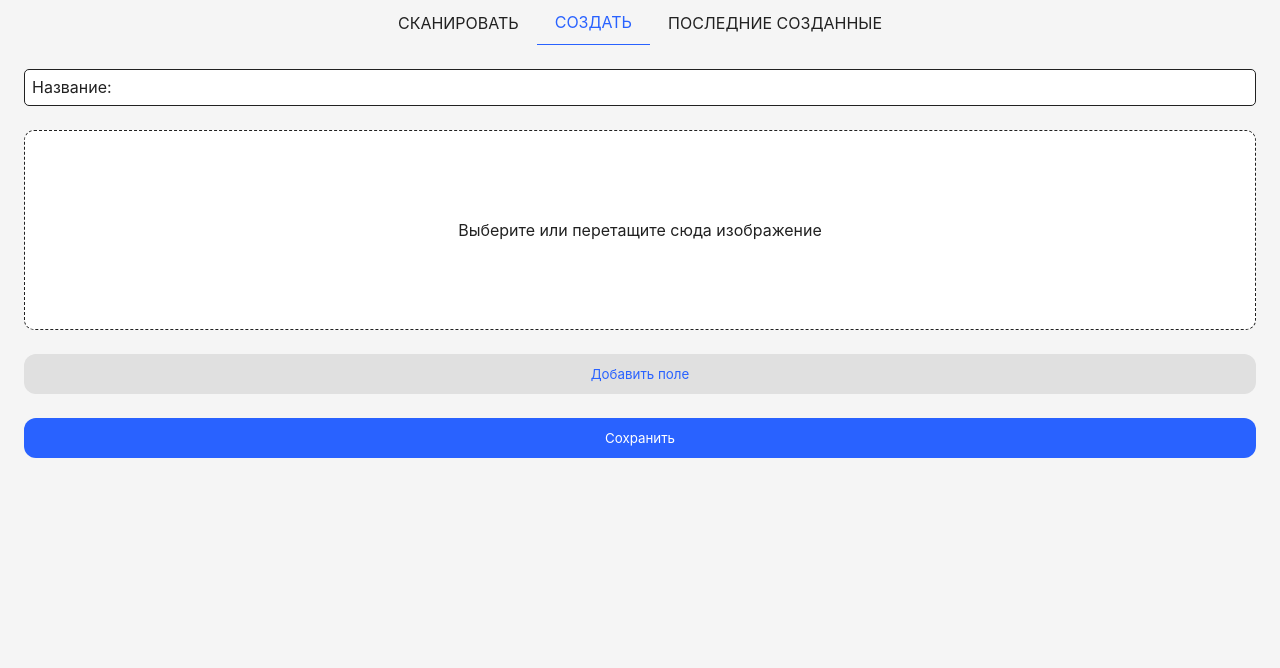
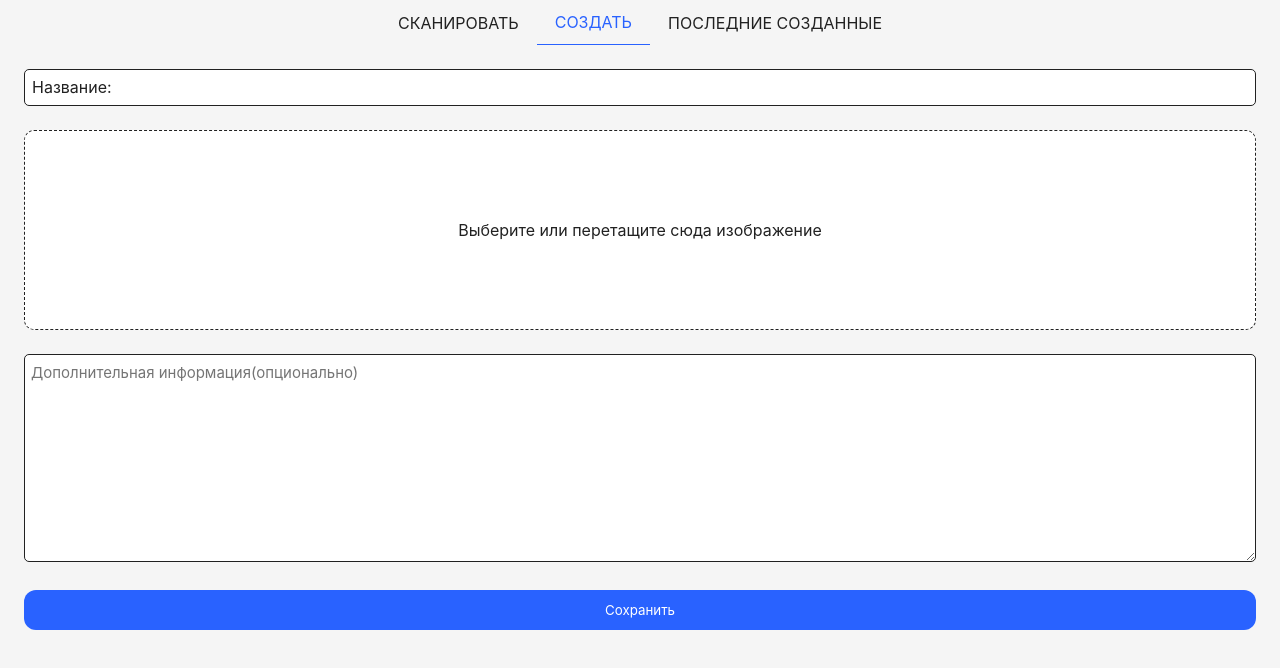
Before and after one commit to dilserg/dilserg.github.io, a website built with Vite: page new.html in a window 1280 px wide. Built offline with nearby package versions, Linux system fonts and the light colour scheme.

Commit message:
added description in form

```diff
--- a/new.html
+++ b/new.html
@@ -36,9 +36,10 @@
           <progress id="progress-bar" class="hidden" value="0" max="100"></progress>
         </label>
       </div>
-      <button id="add-btn" type="button" class="add-btn">
-        Добавить поле
-      </button>
+      <div class="input-container">
+        <textarea rows="10" name="description" placeholder="Дополнительная информация(опционально)"
+          class="input textarea" id="description"></textarea>
+      </div>
       <button class="submit-btn" type="submit">
         Сохранить
       </button>
--- a/scripts/form.js
+++ b/scripts/form.js
@@ -71,16 +71,13 @@ const handleRemoveFile = () => {
   document.getElementById('file-label').classList.remove('hidden');
 };
 
-const handleAddField = () => {
-  // TODO:
-}
-
 const handleFormSubmit = (e) => {
   e.preventDefault();
   const formData = new FormData(e.target);
   const data = {
     image: imgPreview.src,
     title: formData.get('title'),
+    description: formData.get('description'),
   };
   createQrCode(data);
   saveNewItem(data);
@@ -93,7 +90,6 @@ imageDrag.addEventListener('dragleave', handleFileDragLeave);
 imageDrag.addEventListener('drop', handleFileDragDrop);
 removeFileBtn.addEventListener('click', handleRemoveFile);
 form.addEventListener('submit', handleFormSubmit);
-addButton.addEventListener('click', handleFormSubmit);
 
 window.onbeforeunload = () => {
   imageInput.removeEventListener('input', handleImageInput);
```
